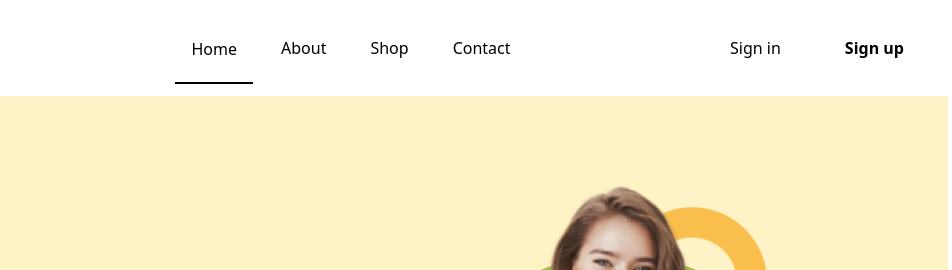
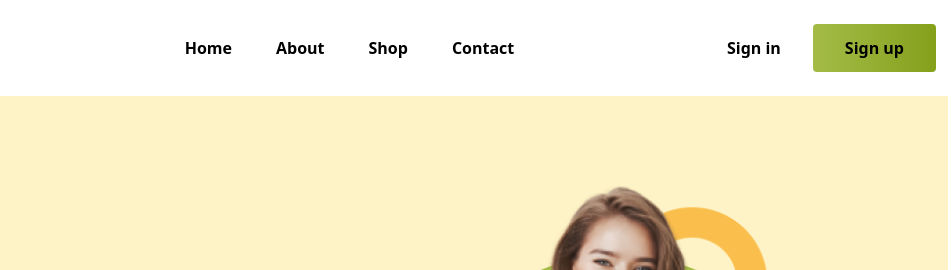
Before and after one commit to faisalahmed999/Project-6, a plain HTML site: page index.html in a window 1280 px wide. Shown: the top 270 px of the page, 328-1280 px from the left. Drawn offline with nearby package versions, Linux system fonts and the light colour scheme.

Commit message:
all compelete

```diff
--- a/index.html
+++ b/index.html
@@ -29,21 +29,21 @@
 		</a>
 		<ul class="items-stretch hidden space-x-3 lg:flex">
 			<li class="flex">
-				<a rel="noopener noreferrer" href="#" class="flex items-center px-4 -mb-1 border-b-2 dark:border- dark:text-violet-600 dark:border-violet-600">Home</a>
+				<a rel="noopener noreferrer" href="#" class="flex items-center px-4 font-semibold">Home</a>
 			</li>
 			<li class="flex">
-				<a rel="noopener noreferrer" href="#" class="flex items-center px-4 ">About</a>
+				<a rel="noopener noreferrer" href="#" class="flex items-center px-4 font-semibold">About</a>
 			</li>
 			<li class="flex">
-				<a rel="noopener noreferrer" href="#" class="flex items-center px-4 ">Shop</a>
+				<a rel="noopener noreferrer" href="#" class="flex items-center px-4 font-semibold">Shop</a>
 			</li>
 			<li class="flex">
-				<a rel="noopener noreferrer" href="#" class="flex items-center px-4 ">Contact</a>
+				<a rel="noopener noreferrer" href="#" class="flex items-center px-4 font-semibold ">Contact</a>
 			</li>
 		</ul>
 		<div class="items-center flex-shrink-0 hidden lg:flex">
-			<button class="self-center px-8 py-3 rounded">Sign in</button>
-			<button class="self-center px-8 py-3 font-semibold rounded dark:bg-violet-600 dark:text-gray-50">Sign up</button>
+			<button class="self-center px-8 py-3 rounded font-semibold">Sign in</button>
+			<button class="self-center px-8 py-3 font-semibold rounded bg dark:text-gray-50 bg-gradient-to-r from-[#A4BC46] to-[#85A019] ">Sign up</button>
 		</div>
 		<button class="p-4 lg:hidden">
 			<svg xmlns="http://www.w3.org/2000/svg" fill="none" viewBox="0 0 24 24" stroke="currentColor" class="w-6 h-6 dark:text-gray-800">
```
